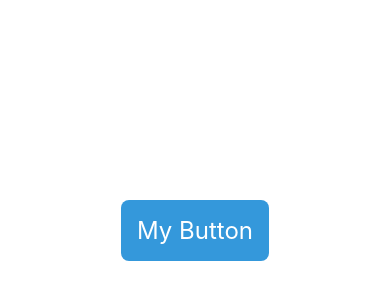
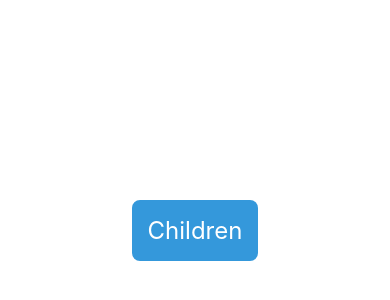
Before and after one commit to l2hyunwoo/ReactNativeHyunWoo, a React Native app: screen / in a window 390 px wide. Shown: the part 192-492 px from the top of the page. Built offline with nearby package versions, Linux system fonts and the light colour scheme.

Commit message:
[feature/week3] Prop-State 추가

```diff
--- a/src/App.tsx
+++ b/src/App.tsx
@@ -1,12 +1,12 @@
 import React from 'react';
 import { StyleSheet, Text, View } from "react-native";
-import ReactNativeButton from './chapter3/ReactNativeButton';
+import PropButton from './chapter3/PropButton';
 
 
 const App: React.FC = () => {
   return (
     <View style={styles.container} >
-      <ReactNativeButton />
+      <PropButton title='PropButton'>Children</PropButton>
     </View>
   );
 };
--- /dev/null
+++ b/src/chapter3/PropButton.tsx
@@ -0,0 +1,35 @@
+import React from "react";
+import { StyleSheet, Text, TouchableOpacity } from "react-native";
+
+interface Prop {
+  title: string;
+  children: React.ReactNode;
+}
+
+const PropButton: React.FC<Prop> = ({ title, children }) => {
+  return (
+    <TouchableOpacity style={styles.container} onPress={() => alert('Click!')}>
+      <Text style={styles.text}>{children || title}</Text>
+    </TouchableOpacity>
+  )
+}
+
+interface ButtonStyles {
+  container: ViewStyle,
+  text: TextStyle
+}
+
+const styles = StyleSheet.create<ButtonStyles>({
+  container: {
+    backgroundColor: '#3498db',
+    padding: 16,
+    margin: 10,
+    borderRadius: 8
+  },
+  text: {
+    color: 'white',
+    fontSize: 24
+  }
+});
+
+export default PropButton;
```
Also changed, not shown: 3 other files (tests, documents, lock files or other folders).
